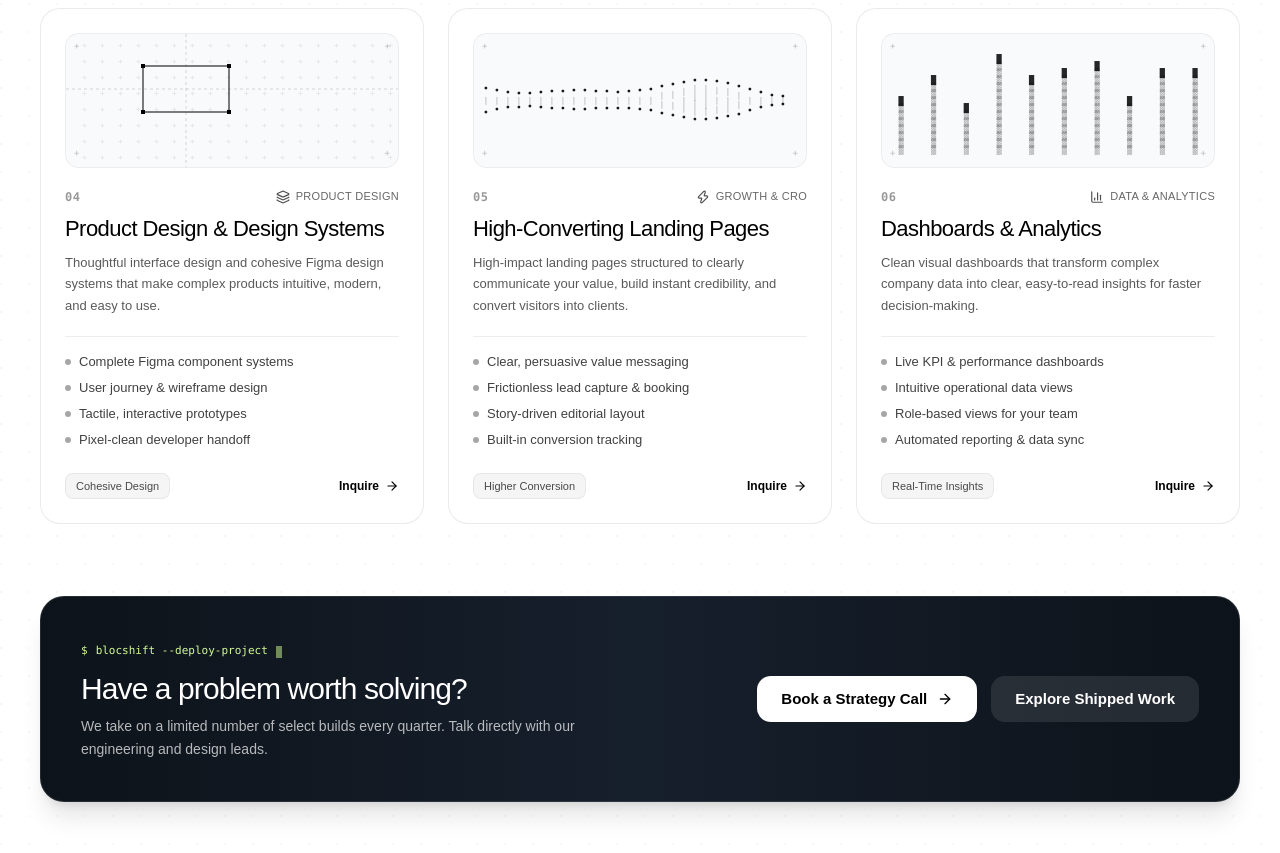
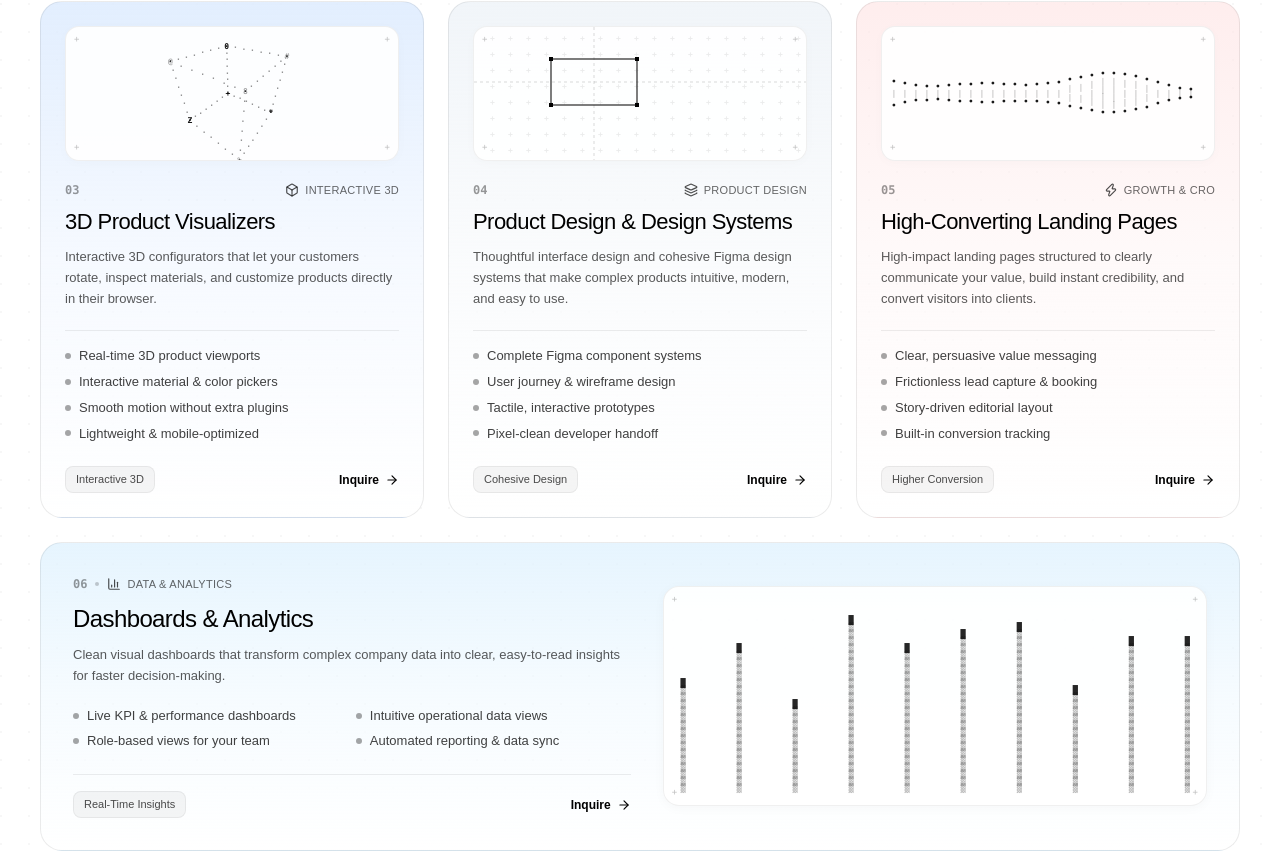
Before and after one commit to theajmalrazaq/blocshift, a Next.js app: page / in a window 1280 px wide. Shown: the part 5218-6071 px from the top of the page. Built offline with nearby package versions, Linux system fonts and the light colour scheme; a web font is replaced by a local one.

Commit message:
feat: implement responsive bento grid layout with soft pastel gradients across services

```diff
--- a/components/ServicesSection.tsx
+++ b/components/ServicesSection.tsx
@@ -35,6 +35,8 @@ interface ServiceCardData {
   visualizer: React.ComponentType;
   specs: string[];
   benefit: string;
+  gradient: string;
+  colSpan: string;
 }
 
 const SERVICES_DATA: ServiceCardData[] = [
@@ -54,6 +56,8 @@ const SERVICES_DATA: ServiceCardData[] = [
       "Fast load times & SEO optimization",
     ],
     benefit: "Fast & Scalable",
+    gradient: "from-[#e8f4fc]/90 via-[#f4f9fd]/60 to-white",
+    colSpan: "col-span-1 md:col-span-2 lg:col-span-7",
   },
   {
     id: "applied-ai",
@@ -71,6 +75,8 @@ const SERVICES_DATA: ServiceCardData[] = [
       "Reliable 24/7 background workflows",
     ],
     benefit: "24/7 Automated",
+    gradient: "from-[#ede9fe]/80 via-[#f7f5ff]/60 to-white",
+    colSpan: "col-span-1 md:col-span-1 lg:col-span-5",
   },
   {
     id: "spatial-3d",
@@ -88,6 +94,8 @@ const SERVICES_DATA: ServiceCardData[] = [
       "Lightweight & mobile-optimized",
     ],
     benefit: "Interactive 3D",
+    gradient: "from-[#dbeafe]/80 via-[#f0f6ff]/60 to-white",
+    colSpan: "col-span-1 md:col-span-1 lg:col-span-4",
   },
   {
     id: "design-systems",
@@ -105,6 +113,8 @@ const SERVICES_DATA: ServiceCardData[] = [
       "Pixel-clean developer handoff",
     ],
     benefit: "Cohesive Design",
+    gradient: "from-[#f1f5f9] via-[#f8fafc]/70 to-white",
+    colSpan: "col-span-1 md:col-span-1 lg:col-span-4",
   },
   {
     id: "conversion-funnels",
@@ -122,6 +132,8 @@ const SERVICES_DATA: ServiceCardData[] = [
       "Built-in conversion tracking",
     ],
     benefit: "Higher Conversion",
+    gradient: "from-[#fee2e2]/60 via-[#fef6f6]/60 to-white",
+    colSpan: "col-span-1 md:col-span-1 lg:col-span-4",
   },
   {
     id: "telemetry-dashboards",
@@ -139,6 +151,8 @@ const SERVICES_DATA: ServiceCardData[] = [
       "Automated reporting & data sync",
     ],
     benefit: "Real-Time Insights",
+    gradient: "from-[#e0f2fe]/80 via-[#f0f9ff]/60 to-white",
+    colSpan: "col-span-1 md:col-span-2 lg:col-span-12",
   },
 ];
 
@@ -176,34 +190,120 @@ export default function ServicesSection({ onOpenContact }: ServicesSectionProps)
           </p>
         </div>
 
-        {/* 6-Card Pixel-Infused Bento Grid */}
-        <div className="grid grid-cols-1 md:grid-cols-2 lg:grid-cols-3 gap-5 sm:gap-6">
+        {/* Pixel-Infused Bento Grid with Soft Gradients */}
+        <div className="grid grid-cols-1 md:grid-cols-2 lg:grid-cols-12 gap-5 sm:gap-6">
           {SERVICES_DATA.map((service) => {
             const VisualizerComponent = service.visualizer;
             const IconComponent = service.icon;
             const isHovered = activeCard === service.id;
+            const isFullWidthBento = service.id === "telemetry-dashboards";
 
             return (
               <div
                 key={service.id}
                 onMouseEnter={() => setActiveCard(service.id)}
                 onMouseLeave={() => setActiveCard(null)}
-                className={`group relative flex flex-col justify-between p-5 sm:p-6 rounded-[20px] border bg-white transition-all duration-300 ease-out hover:-translate-y-1 hover:shadow-[0_20px_45px_-12px_rgba(0,0,0,0.09)] ${
-                  isHovered
-                    ? "border-black/40 ring-1 ring-black/10"
-                    : "border-black/[0.08]"
-                }`}
+                className={`group relative rounded-[22px] border border-black/[0.08] bg-gradient-to-b ${
+                  service.gradient
+                } transition-all duration-300 ease-out hover:-translate-y-1 hover:shadow-[0_24px_50px_-15px_rgba(0,0,0,0.08)] hover:border-black/25 ${
+                  service.colSpan
+                } ${isHovered ? "ring-1 ring-black/15 shadow-[0_20px_45px_-12px_rgba(0,0,0,0.09)]" : ""}`}
                 style={{
                   cornerShape: "squircle",
                   WebkitCornerShape: "squircle",
                 } as React.CSSProperties}
               >
+                {isFullWidthBento ? (
+                  /* Panoramic Bento Card Layout for Telemetry & Analytics */
+                  <div className="flex flex-col lg:flex-row lg:items-center gap-6 lg:gap-8 justify-between p-6 sm:p-8 h-full">
+                    {/* Left details */}
+                    <div className="flex-1 flex flex-col justify-between h-full">
                       <div>
-                  {/* Interactive Pixel / ASCII Canvas Visualizer Header */}
-                  <div className="relative w-full h-[125px] sm:h-[135px] rounded-[14px] bg-[#f8fafc] border border-black/[0.05] overflow-hidden mb-5">
+                        {/* Meta: Number + Category */}
+                        <div className="flex items-center justify-between mb-3">
+                          <div className="flex items-center gap-2">
+                            <span className="font-mono text-[12px] font-semibold text-black/40 tabular-nums">
+                              {service.number}
+                            </span>
+                            <span className="w-1 h-1 rounded-full bg-black/20" />
+                            <span className="inline-flex items-center gap-1.5 text-[11px] font-medium text-black/60 uppercase tracking-wide">
+                              <IconComponent className="w-3.5 h-3.5 text-black/70" />
+                              <span>{service.category}</span>
+                            </span>
+                          </div>
+                        </div>
+
+                        {/* Title */}
+                        <h3 className="text-xl sm:text-[24px] font-medium leading-[1.2] tracking-[-0.025em] text-black mb-2.5">
+                          {service.title}
+                        </h3>
+
+                        {/* Description */}
+                        <p className="text-xs sm:text-[13px] leading-[1.65] text-black/65 font-normal m-0 mb-5 max-w-[580px]">
+                          {service.description}
+                        </p>
+
+                        {/* 2-Column Features Checklist on larger screens */}
+                        <div className="grid grid-cols-1 sm:grid-cols-2 gap-2 mb-6 text-[12px] sm:text-[13px] text-black/75">
+                          {service.specs.map((spec, sIdx) => (
+                            <div key={sIdx} className="flex items-center gap-2">
+                              <span className="w-1.5 h-1.5 rounded-full bg-black/35 flex-shrink-0" />
+                              <span className="leading-snug">{spec}</span>
+                            </div>
+                          ))}
+                        </div>
+                      </div>
+
+                      {/* Bottom Benefit & Action Bar */}
+                      <div className="flex items-center justify-between pt-4 border-t border-black/[0.07] mt-auto">
+                        <span className="inline-flex items-center px-2.5 py-1 rounded-[8px] bg-black/[0.04] border border-black/[0.06] text-[11px] font-medium text-black/70">
+                          <span>{service.benefit}</span>
+                        </span>
+
+                        <button
+                          type="button"
+                          onClick={onOpenContact}
+                          className="group/inq inline-flex items-center gap-1.5 text-[12px] font-semibold text-black hover:text-black transition-colors cursor-pointer"
+                          aria-label={`Inquire about ${service.title}`}
+                        >
+                          <span>Inquire</span>
+                          <ArrowRight className="w-3.5 h-3.5 transition-transform duration-200 group-hover/inq:translate-x-0.5" />
+                        </button>
+                      </div>
+                    </div>
+
+                    {/* Right Panoramic Visualizer */}
+                    <div className="w-full lg:w-[48%] h-[150px] sm:h-[180px] lg:h-[220px] rounded-[16px] bg-white/90 border border-black/[0.06] overflow-hidden relative shadow-[0_2px_12px_rgba(0,0,0,0.03)] flex-shrink-0">
+                      <VisualizerComponent />
+                      <span className="pointer-events-none absolute top-1.5 left-2 font-mono text-[9px] text-black/25">
+                        +
+                      </span>
+                      <span className="pointer-events-none absolute top-1.5 right-2 font-mono text-[9px] text-black/25">
+                        +
+                      </span>
+                      <span className="pointer-events-none absolute bottom-1.5 left-2 font-mono text-[9px] text-black/25">
+                        +
+                      </span>
+                      <span className="pointer-events-none absolute bottom-1.5 right-2 font-mono text-[9px] text-black/25">
+                        +
+                      </span>
+                    </div>
+                  </div>
+                ) : (
+                  /* Standard Bento Card Layout */
+                  <div className="flex flex-col justify-between p-5 sm:p-6 h-full">
+                    <div>
+                      {/* Interactive Canvas Visualizer */}
+                      <div
+                        className={`relative w-full rounded-[14px] bg-white/90 border border-black/[0.06] overflow-hidden mb-5 shadow-[0_2px_12px_rgba(0,0,0,0.02)] ${
+                          service.id === "web-engineering"
+                            ? "h-[135px] sm:h-[150px]"
+                            : "h-[125px] sm:h-[135px]"
+                        }`}
+                      >
                         <VisualizerComponent />
 
-                    {/* Corner Pixel Crosshair Accents */}
+                        {/* Subtle Corner Crosshairs */}
                         <span className="pointer-events-none absolute top-1.5 left-2 font-mono text-[9px] text-black/25">
                           +
                         </span>
@@ -218,9 +318,9 @@ export default function ServicesSection({ onOpenContact }: ServicesSectionProps)
                         </span>
                       </div>
 
-                  {/* Card Meta: Number + Category Tag */}
+                      {/* Card Meta: Number + Category */}
                       <div className="flex items-center justify-between mb-2.5">
-                    <span className="font-mono text-[12px] font-semibold text-black/40 tracking-wider">
+                        <span className="font-mono text-[12px] font-semibold text-black/40 tabular-nums">
                           {service.number}
                         </span>
                         <span className="inline-flex items-center gap-1.5 text-[11px] font-medium text-black/60 uppercase tracking-wide">
@@ -269,6 +369,8 @@ export default function ServicesSection({ onOpenContact }: ServicesSectionProps)
                       </div>
                     </div>
                   </div>
+                )}
+              </div>
             );
           })}
         </div>
```
Lines whose indentation alone changed are shown as unchanged.
